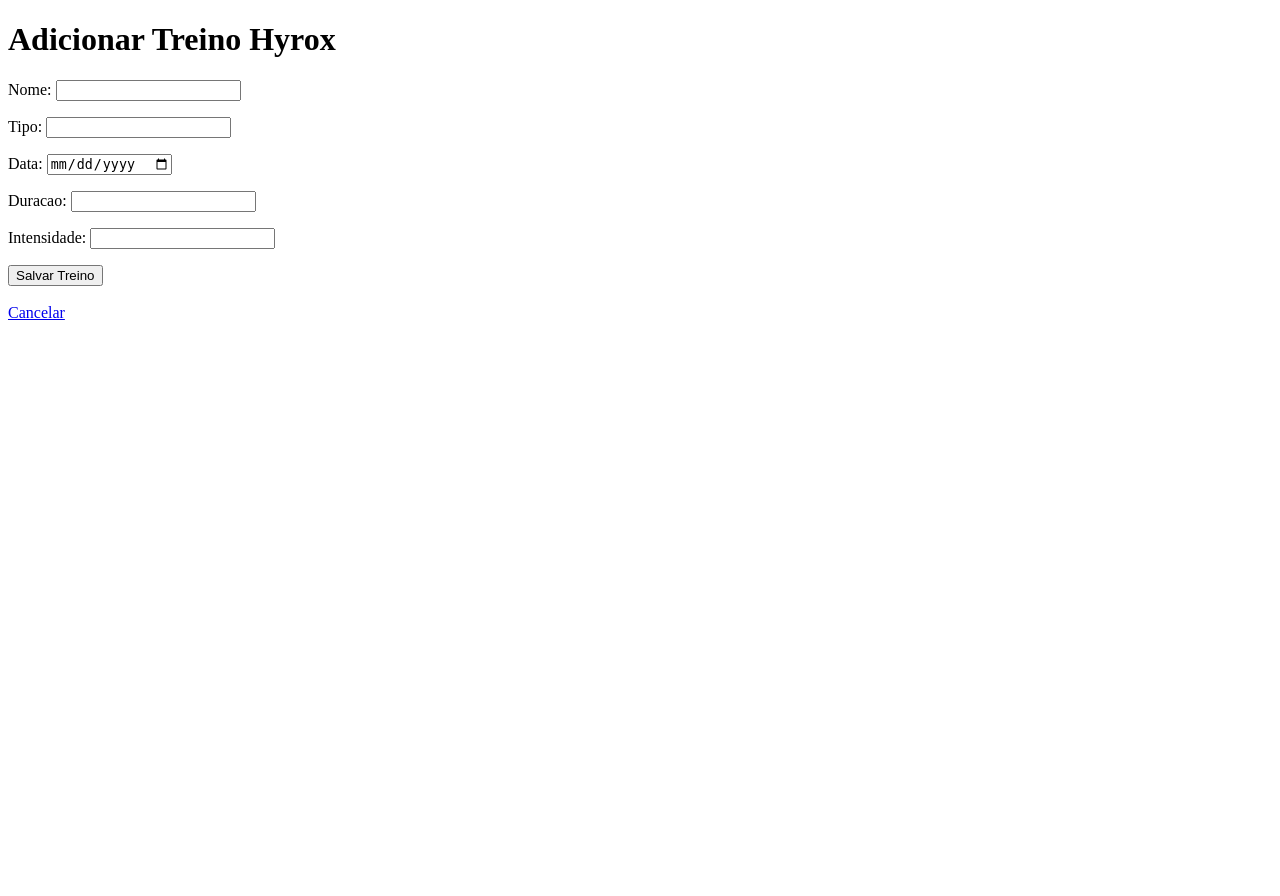
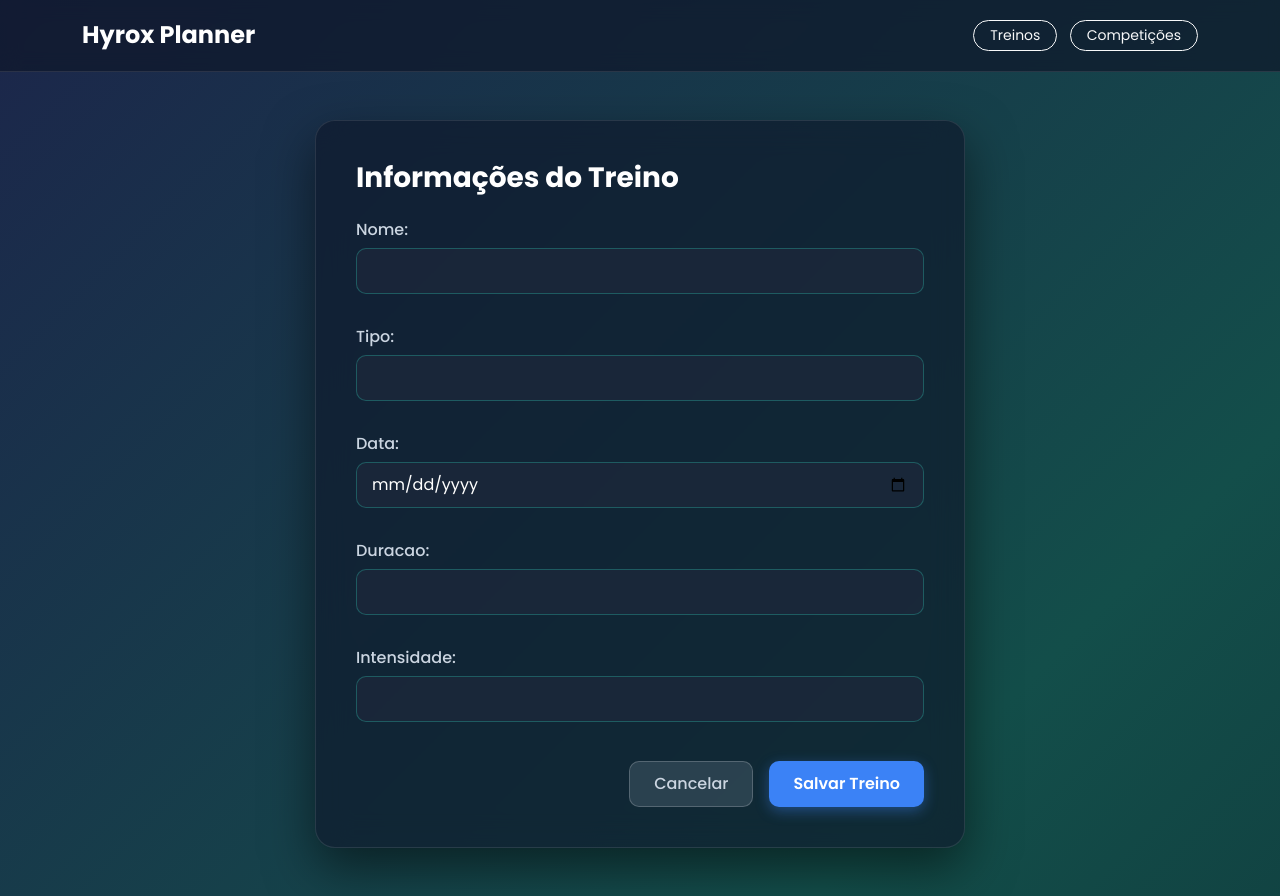
Before and after one commit to carloss-viniciuss/HyroxPlanner-project, a Django app: page /treinos/novo/ in a window 1280 px wide. Before the commit the page ends 320 px from the top, so only its background shows below. Run offline with Django 5.2, Linux system fonts and the light colour scheme.

Commit message:
customizacao da pagina de adicionar / editar treinos

```diff
--- a/workouts/templates/workouts/adicionar_treino.html
+++ b/workouts/templates/workouts/adicionar_treino.html
@@ -2,18 +2,135 @@
 <html lang="pt-br">
 <head>
     <meta charset="UTF-8">
-    <title>Novo Treino Hyrox</title>
+    <meta name="viewport" content="width=device-width, initial-scale=1.0">
+    <title>Hyrox Planner - Salvar Treino</title>
+
+    <!-- Bootstrap 5 CSS -->
+    <link href="https://cdn.jsdelivr.net/npm/bootstrap@5.3.0/dist/css/bootstrap.min.css" rel="stylesheet">
+    <!-- Google Font: Poppins -->
+    <link href="https://fonts.googleapis.com/css2?family=Poppins:wght@400;500;600;700;800&display=swap" rel="stylesheet">
+
+    <style>
+        body {
+            font-family: 'Poppins', sans-serif;
+            margin: 0;
+            padding: 0;
+            min-height: 100vh;
+            color: #ffffff;
+            background: linear-gradient(-45deg, #0b1d28, #134e4a, #1e1b4b, #0f172a, #164e63);
+            background-size: 400% 400%;
+            animation: backgroundGradient 12s ease infinite;
+        }
+
+        @keyframes backgroundGradient {
+            0% { background-position: 0% 50%; }
+            50% { background-position: 100% 50%; }
+            100% { background-position: 0% 50%; }
+        }
+
+        .navbar-custom {
+            background-color: rgba(15, 23, 42, 0.7);
+            backdrop-filter: blur(10px);
+            border-bottom: 1px solid rgba(255, 255, 255, 0.1);
+        }
+
+        .main-container-card {
+            background: rgba(15, 23, 42, 0.65);
+            backdrop-filter: blur(16px);
+            border-radius: 20px;
+            border: 1px solid rgba(255, 255, 255, 0.1);
+            padding: 2.5rem;
+            box-shadow: 0 20px 50px rgba(0, 0, 0, 0.5);
+            max-width: 650px;
+            margin: 0 auto;
+        }
+
+        /* Estilização dos campos do formulário Django */
+        .main-container-card input,
+        .main-container-card select,
+        .main-container-card textarea {
+            background-color: rgba(30, 41, 59, 0.7) !important;
+            border: 1px solid rgba(45, 212, 191, 0.3) !important;
+            color: #ffffff !important;
+            border-radius: 10px !important;
+            padding: 10px 15px !important;
+            margin-bottom: 15px;
+            width: 100%;
+        }
+
+        .main-container-card input:focus,
+        .main-container-card select:focus,
+        .main-container-card textarea:focus {
+            border-color: rgba(45, 212, 191, 0.8) !important;
+            box-shadow: 0 0 15px rgba(45, 212, 191, 0.35) !important;
+            outline: none;
+        }
+
+        .main-container-card label {
+            font-weight: 500;
+            margin-bottom: 6px;
+            color: #cbd5e1;
+        }
+
+        .btn-salvar {
+            background-color: #3b82f6;
+            color: #ffffff;
+            font-weight: 600;
+            border: none;
+            border-radius: 10px;
+            padding: 10px 24px;
+            box-shadow: 0 4px 14px rgba(59, 130, 246, 0.4);
+            transition: all 0.2s;
+        }
+        .btn-salvar:hover {
+            background-color: #2563eb;
+            color: #ffffff;
+            transform: scale(1.02);
+        }
+
+        .btn-cancelar {
+            background-color: rgba(148, 163, 184, 0.2);
+            border: 1px solid rgba(255, 255, 255, 0.2);
+            color: #cbd5e1;
+            font-weight: 500;
+            border-radius: 10px;
+            padding: 10px 24px;
+            text-decoration: none;
+            transition: all 0.2s;
+        }
+        .btn-cancelar:hover {
+            background-color: rgba(148, 163, 184, 0.4);
+            color: #ffffff;
+        }
+    </style>
 </head>
 <body>
-    <h1>Adicionar Treino Hyrox</h1>
 
-    <form method="POST">
-        {% csrf_token %}
-        {{ form.as_p }}
-        <button type="submit">Salvar Treino</button>
-    </form>
+    <nav class="navbar navbar-dark navbar-custom mb-5 py-3">
+        <div class="container">
+            <span class="navbar-brand mb-0 h1 fw-bold fs-4">Hyrox Planner</span>
+            <div>
+                <a href="/treinos/" class="btn btn-outline-light btn-sm me-2 rounded-pill px-3">Treinos</a>
+                <a href="/treinos/competicoes/" class="btn btn-outline-light btn-sm rounded-pill px-3">Competições</a>
+            </div>
+        </div>
+    </nav>
 
-    <br>
-    <a href="/treinos/">Cancelar</a>
+    <div class="container mb-5">
+        <div class="main-container-card">
+            <h2 class="fw-bold fs-3 mb-4 text-white">Informações do Treino</h2>
+
+            <form method="POST">
+                {% csrf_token %}
+                {{ form.as_p }}
+
+                <div class="d-flex justify-content-end gap-3 mt-4">
+                    <a href="/treinos/" class="btn btn-cancelar">Cancelar</a>
+                    <button type="submit" class="btn btn-salvar">Salvar Treino</button>
+                </div>
+            </form>
+        </div>
+    </div>
+
 </body>
 </html>
--- a/workouts/templates/workouts/visualizar_treinos.html
+++ b/workouts/templates/workouts/visualizar_treinos.html
@@ -158,7 +158,7 @@
                                 <!-- Detalhes do Treino -->
                                 <div class="text-light-50 fs-6 d-flex flex-column gap-1 mb-3" style="color: #cbd5e1;">
                                     <p class="m-0">📅 Data: <strong>{{ treino.data }}</strong></p>
-                                    <p class="m-0">⏱️ Duração: <strong>{{ treino.duracao }} min</strong></p>
+                                    <p class="m-0">⏱️ Duração: <strong>{{ treino.duracao }}</strong></p>
                                     <p class="m-0">🔥 Intensidade: <strong>{{ treino.intensidade }}</strong></p>
                                 </div>
 
```
Also changed, not shown: db.sqlite3.
